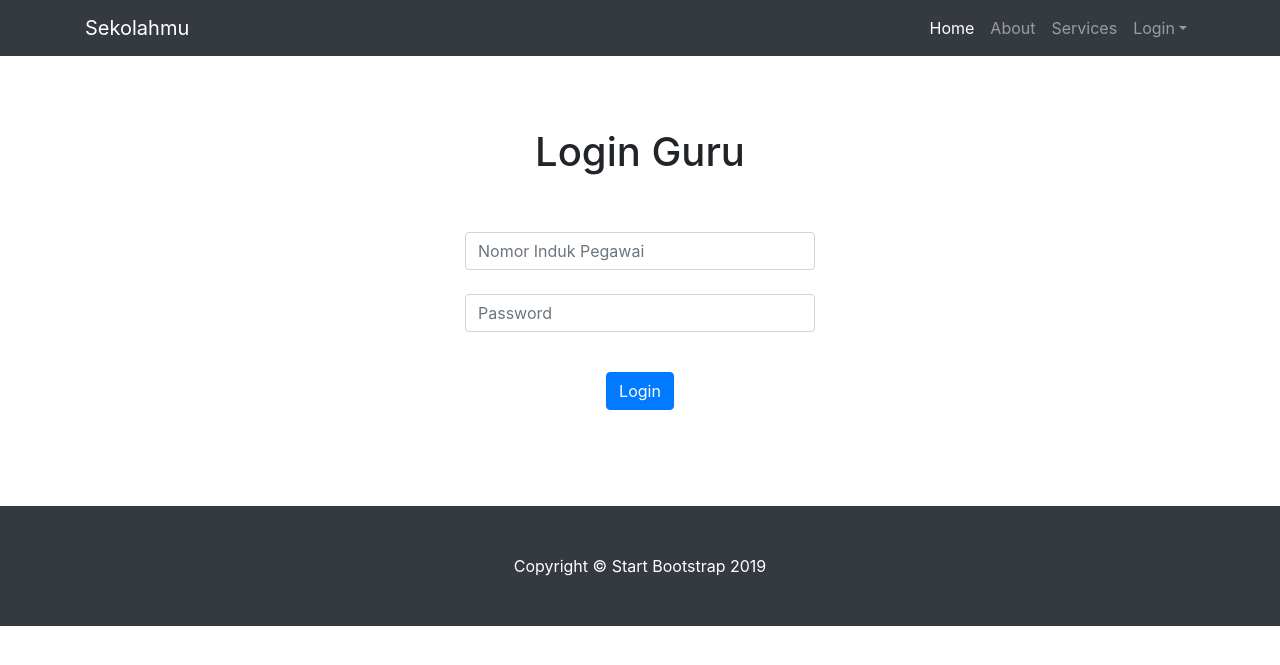
After one commit to ridwanal24/Web-Lanjut, a PHP site: page /login_guru.php in a window 1280 px wide. The commit adds this page. Shown: the top 665 px of the page. Run offline with PHP 8.4, Linux system fonts and the light colour scheme.

Commit message:
Form Login

```diff
--- a/layout/footer.php
+++ b/layout/footer.php
@@ -1,7 +1,7 @@
   <!-- Footer -->
   <footer class="py-5 bg-dark">
     <div class="container">
-      <p class="m-0 text-center text-white">Copyright &copy; Your Website 2019</p>
+      <p class="m-0 text-center text-white">Copyright &copy; Start Bootstrap 2019</p>
     </div>
     <!-- /.container -->
   </footer>
--- a/layout/header.php
+++ b/layout/header.php
@@ -8,7 +8,7 @@
   <meta name="description" content="">
   <meta name="author" content="">
 
-  <title>Heroic Features - Start Bootstrap Template</title>
+  <title>Sekolahmu</title>
 
   <!-- Bootstrap core CSS -->
   <link href="vendor/bootstrap/css/bootstrap.min.css" rel="stylesheet">
@@ -23,14 +23,14 @@
   <!-- Navigation -->
   <nav class="navbar navbar-expand-lg navbar-dark bg-dark fixed-top">
     <div class="container">
-      <a class="navbar-brand" href="#">Start Bootstrap</a>
+      <a class="navbar-brand" href="index.php">Sekolahmu</a>
       <button class="navbar-toggler" type="button" data-toggle="collapse" data-target="#navbarResponsive" aria-controls="navbarResponsive" aria-expanded="false" aria-label="Toggle navigation">
         <span class="navbar-toggler-icon"></span>
       </button>
       <div class="collapse navbar-collapse" id="navbarResponsive">
         <ul class="navbar-nav ml-auto">
           <li class="nav-item active">
-            <a class="nav-link" href="#">Home
+            <a class="nav-link" href="index.php">Home
               <span class="sr-only">(current)</span>
             </a>
           </li>
@@ -43,9 +43,9 @@
           <li class="nav-item dropdown">
             <a class="nav-link dropdown-toggle" href="#" id="navbardropdown" role="button" data-toggle="dropdown" aria-haspopup="true" aria-expanded="false">Login</a>
             <div class="dropdown-menu" aria-labelledby="navbarDropdown">
-          <a class="dropdown-item" href="#">Admin</a>
-          <a class="dropdown-item" href="#">Guru</a>
-          <a class="dropdown-item" href="#">Siswa</a>
+          <a class="dropdown-item" href="login_admin.php">Admin</a>
+          <a class="dropdown-item" href="login_guru.php">Guru</a>
+          <a class="dropdown-item" href="login_siswa.php">Siswa</a>
           </li>
         </ul>
       </div>
--- /dev/null
+++ b/login_guru.php
@@ -0,0 +1,29 @@
+<?php
+include 'layout/header.php';
+?>
+<br><br><br>
+<div class="container">
+	<div class="row">
+		<div class="col-4"></div>
+		<div class="col-4">
+			<h1 class="text-center">Login Guru</h1>
+			<br><br>
+			<form action="login_guru_check.php" method="post">
+				<div class="form-group">
+
+					<input type="text" class="form-control" name="nip" placeholder="Nomor Induk Pegawai" id="nip">
+				<br>
+					<input type="text" class="form-control" name="password" placeholder="Password" id="password">
+
+				</div>
+				<br>
+			<center><input type="submit" class="text-center btn btn-primary" name="submit" value="Login"></center>
+			</form>
+		</div>
+		<div class="col-4"></div>
+	</div>
+</div>
+<br><br><br><br>
+<?php
+include 'layout/footer.php';
+?>
```
Also changed, not shown: login_admin.php (added, +29 -0 lines), login_siswa.php (added, +29 -0 lines).
